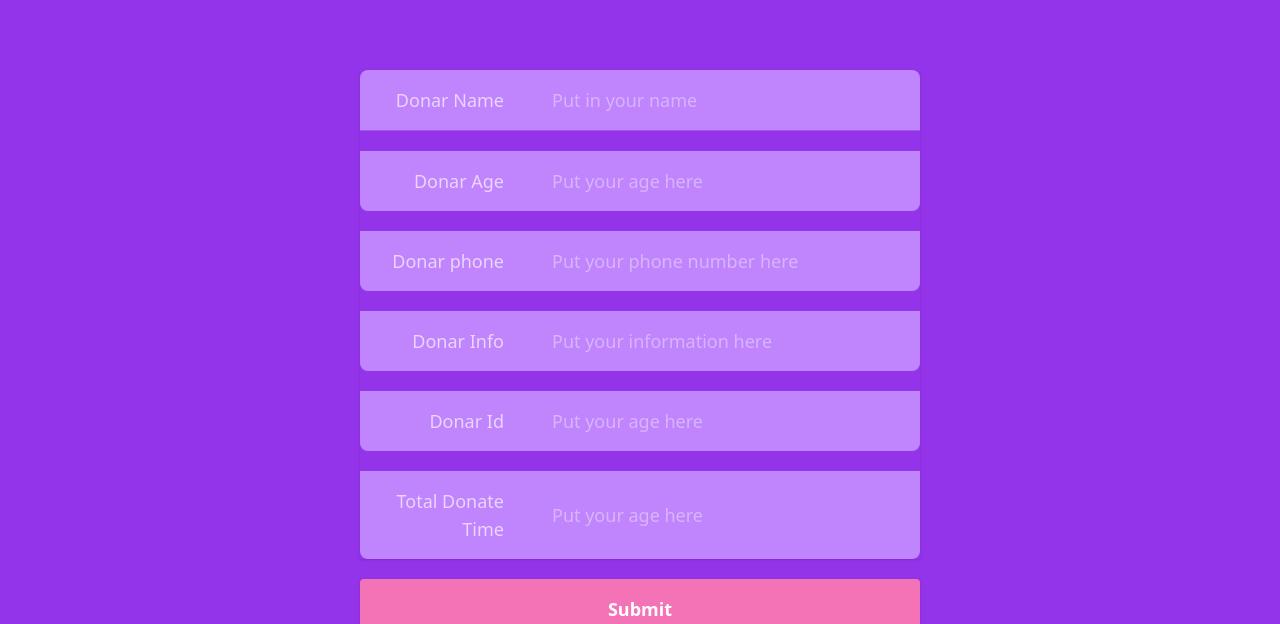
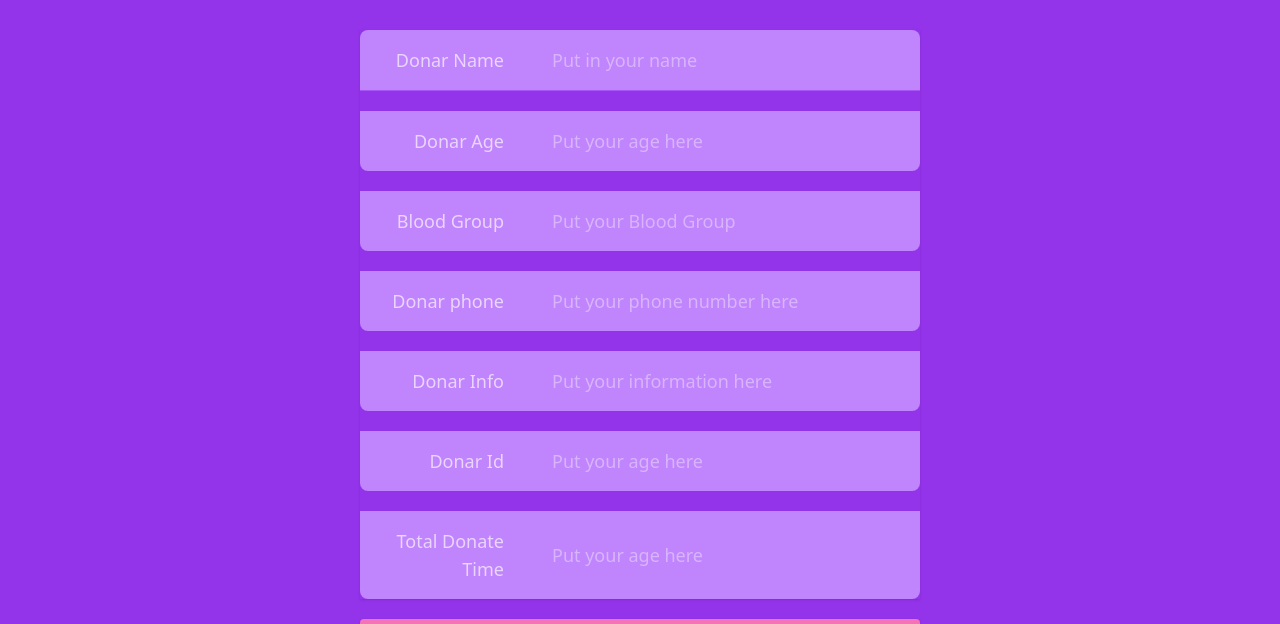
Before and after one commit to saiem-jatri/blood-donation, a Vue app: page /register in a window 1280 px wide. Shown: the part 213-837 px from the top of the page. Built offline with nearby package versions, Linux system fonts and the light colour scheme.

Commit message:
blood section added

```diff
--- a/src/views/register.vue
+++ b/src/views/register.vue
@@ -3,7 +3,6 @@
         <div class="bg-purple-600 min-h-screen flex items-center text-lg">
    <form action="" class="p-10 md:w-2/3 lg:w-1/2 mx-auto rounded">
      <div class="shadow">
-        {{donarName.val}}
        <div class="flex items-center bg-purple-400 rounded-t-lg border-purple-500 border-b mb-5">
          <label for="name" class="w-40 text-right mr-8 p-4 text-purple-200">Donar Name</label>
          <input v-model.trim="donarName.val" type="text" name="name" id="name" placeholder="Put in your name" class="flex-1 p-4 pl-0 bg-transparent placeholder-purple-300  outline-none text-white overflow-ellipsis overflow-hidden">
@@ -13,6 +12,13 @@
          <label for="twitter" class="w-40 text-right p-4 mr-8 text-purple-200">Donar Age</label>
          <input v-model.trim="donarAage.val" type="text" name="twitter" id="age" placeholder="Put your age here" class="flex-1 p-4 pl-0 bg-transparent placeholder-purple-300 outline-none text-white overflow-ellipsis overflow-hidden">
        </div>
+
+       <p v-if="donarName.isValid" class="text-red-700">Please input your Blood Group!!</p>
+       <div class="flex items-center bg-purple-400  rounded-b-lg border-purple-500 mb-5">
+         <label for="twitter" class="w-40 text-right p-4 mr-8 text-purple-200">Blood Group</label>
+         <input v-model.trim="bloodGroup.val" type="text" name="twitter" id="age" placeholder="Put your Blood Group" class="flex-1 p-4 pl-0 bg-transparent placeholder-purple-300 outline-none text-white overflow-ellipsis overflow-hidden">
+       </div>
+
        <p v-if="donarAage.isValid" class="text-red-700">Please input your age!!</p>
        <div class="flex items-center bg-purple-400  rounded-b-lg border-purple-500 mb-5">
          <label for="twitter" class="w-40 text-right p-4 mr-8 text-purple-200">Donar phone</label>
@@ -72,6 +78,10 @@ import {ref} from "vue";
         val: '',
         isValid: false,
     })
+const bloodGroup = reactive({
+        val: '',
+        isValid: false,
+    })
 const formIsValid = ref(true)
 
 
@@ -104,9 +114,13 @@ const addBlogsData = () => {
     totalDotation.isValid = true;
     formIsValid.value = false;
   }
+  if (bloodGroup.val === '') {
+    bloodGroup.isValid = true;
+    formIsValid.value = false;
+  }
 else {
     console.log("name",donarName.val)
-    const payloads = {'donarName':donarName.val, 'donarAge':donarAage.val,'donarInfo':donarInfo.val,'donarId':donarId.val,'donarphone':donarPhone.val,'totalDonateTime':totalDotation.val}
+    const payloads = {'donarName':donarName.val, 'bloodGroup':bloodGroup.val, 'donarAge':donarAage.val,'donarInfo':donarInfo.val,'donarId':donarId.val,'donarphone':donarPhone.val,'totalDonateTime':totalDotation.val}
     console.log("payloads",payloads)
     store.dispatch('json/addBlogsData',payloads)
   }
```
